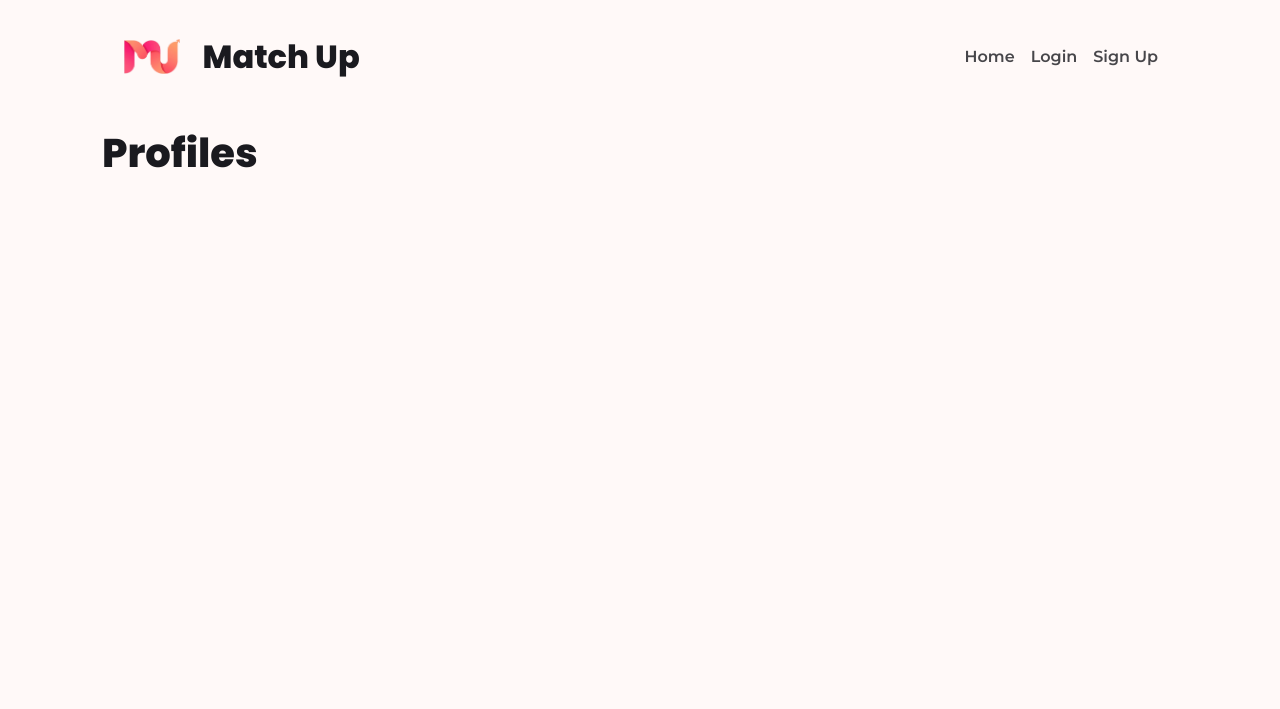
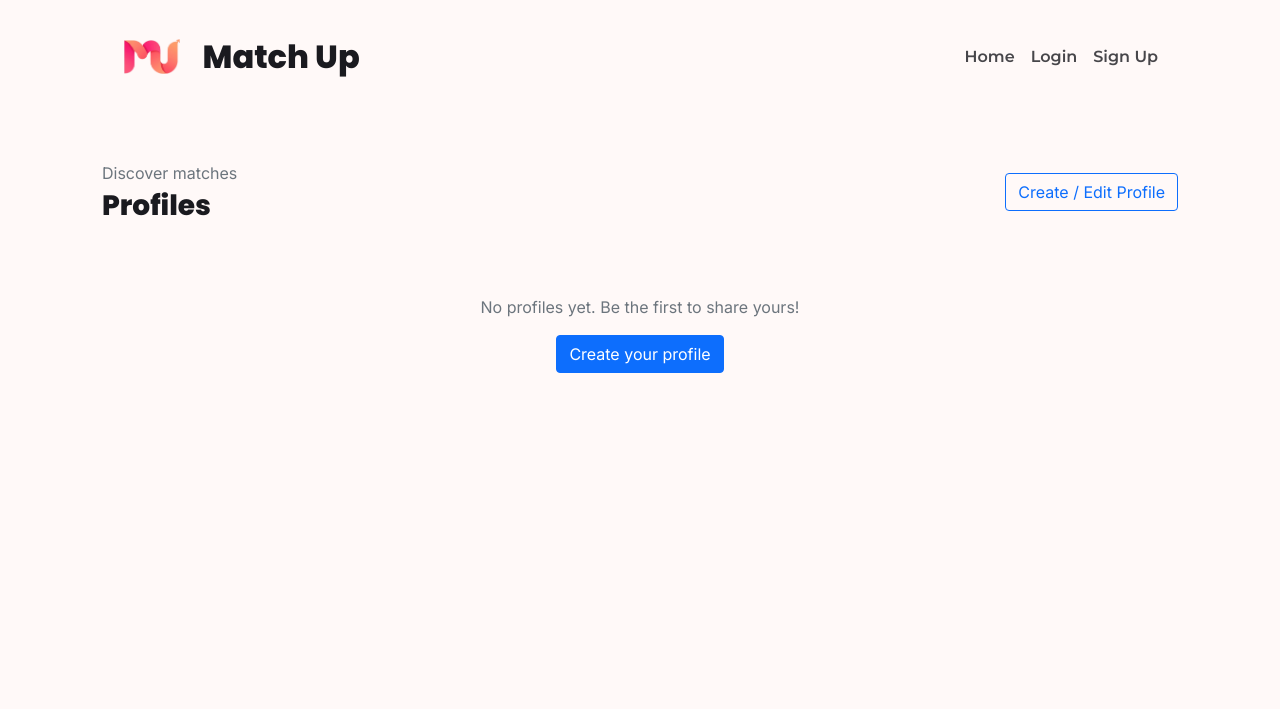
Before and after one commit to Scaphix/match_up, a Django app: page /profiles/ in a window 1280 px wide. Shown: the top 709 px of the page. Run offline with Django 4.2, Linux system fonts and the light colour scheme; some libraries are stand-ins or nearby versions.

Commit message:
Enhance profile forms and listings with improved layout and styling.

```diff
--- a/dating/templates/dating/profile_list.html
+++ b/dating/templates/dating/profile_list.html
@@ -2,18 +2,52 @@
 {% block content %}
 {% load static %}
 
-<main class="container py-3">
-    <section class="row">
-        <div class="col-12">
-            <h1>Profiles</h1>
-            {% for profile in object_list %}
-            <h2>{{profile.user.username}}</h2>
-            <p>{{profile.bio}}</p>
-            <p>Location: {{profile.location}}</p>
-            <p>Interests: {{profile.interests}}</p>
-            <p>Photo: {{profile.photo}}</p>
-            {% endfor %}
+<main class="container py-5">
+  <div class="d-flex justify-content-between align-items-center mb-4">
+    <div>
+      <p class="text-muted mb-1">Discover matches</p>
+      <h1 class="h3 mb-0">Profiles</h1>
+    </div>
+    <a class="btn btn-outline-primary" href="{% url 'profile_create' %}">Create / Edit Profile</a>
+  </div>
+
+  {% if object_list %}
+    <div class="row g-4">
+      {% for profile in object_list %}
+        <div class="col-md-6 col-lg-4">
+          <div class="card h-100 shadow-sm border-0">
+            {% if profile.photo %}
+              <img src="{{ profile.photo.url }}" class="card-img-top" alt="{{ profile.user.username }}'s photo">
+            {% endif %}
+            <div class="card-body">
+              <div class="d-flex align-items-center mb-2">
+                <div class="fw-bold me-2">{{ profile.user.username }}</div>
+                {% if profile.location %}
+                  <span class="badge bg-light text-dark">{{ profile.location }}</span>
+                {% endif %}
+              </div>
+              {% if profile.bio %}
+                <p class="text-muted small mb-2">{{ profile.bio }}</p>
+              {% endif %}
+              {% if profile.interests %}
+                <div class="small">
+                  <span class="text-muted">Interests:</span>
+                  <span class="fw-semibold">{{ profile.interests }}</span>
+                </div>
+              {% endif %}
+            </div>
+            <div class="card-footer bg-white border-0 pt-0">
+              <a href="{% url 'profile_detail' profile.pk %}" class="btn btn-primary w-100">View Profile</a>
+            </div>
+          </div>
         </div>
-    </section>
+      {% endfor %}
+    </div>
+  {% else %}
+    <div class="text-center py-5">
+      <p class="text-muted mb-3">No profiles yet. Be the first to share yours!</p>
+      <a class="btn btn-primary" href="{% url 'profile_create' %}">Create your profile</a>
+    </div>
+  {% endif %}
 </main>
 {% endblock content %}
```
Also changed, not shown: dating/templates/dating/profile_form.html (+17 -6 lines).
